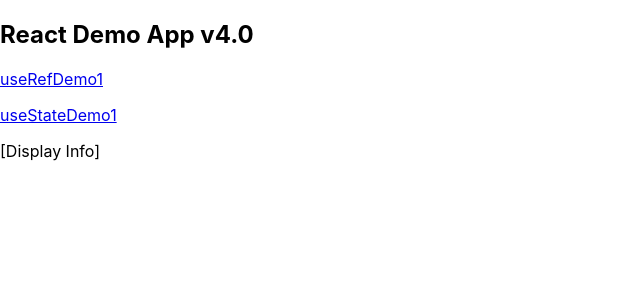
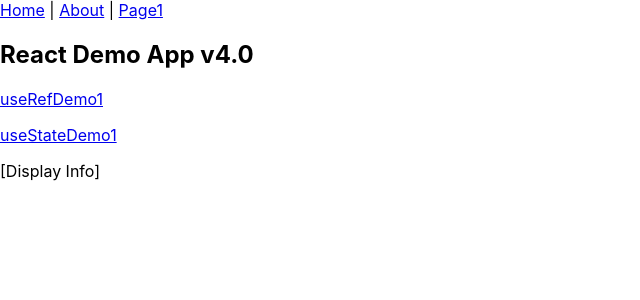
Before and after one commit to NatGallagher/react-demo-app-v4.0, a React (Create React App) app in the folder react-demo-app-v4.0/: page / in a window 1280 px wide. Shown: the top 300 px of the page, without its empty margins (0-640 px from the left). Built offline with nearby package versions, Linux system fonts and the light colour scheme.

Commit message:
Page1 added and imported

```diff
--- a/react-demo-app-v4.0/src/App.js
+++ b/react-demo-app-v4.0/src/App.js
@@ -1,15 +1,19 @@
 import {HashRouter, Routes, Route} from "react-router-dom"
 import Home from "./components/Home"
 import About from "./components/About"
+import NavBar from "./components/NavBar";
+import Page1 from "./components/Page1";
 
 function App() {
 
   return (
     <>
       <HashRouter>
+        <NavBar/>
       <Routes>
         <Route path="/" element={<Home/>}/>
         <Route path="/about" element={<About/>}/>
+        <Route path="/page1" element={<Page1/>}/>
       </Routes>
     </HashRouter>
     </>
--- /dev/null
+++ b/react-demo-app-v4.0/src/components/NavBar.js
@@ -0,0 +1,15 @@
+import { Link } from "react-router-dom"
+
+function NavBar() {
+    return(
+        <>
+            <nav>
+                <Link to="/">Home</Link> {" | "}
+                <Link to="/about">About</Link> {" | "}
+                <Link to="/page1">Page1</Link>
+            </nav>
+        </>
+    )
+}
+
+export default NavBar;
--- /dev/null
+++ b/react-demo-app-v4.0/src/components/Page1.js
@@ -0,0 +1,9 @@
+function Page1() {
+    return (
+        <>
+            <p>Page1</p>
+        </>
+    )
+}
+
+export default Page1
```
